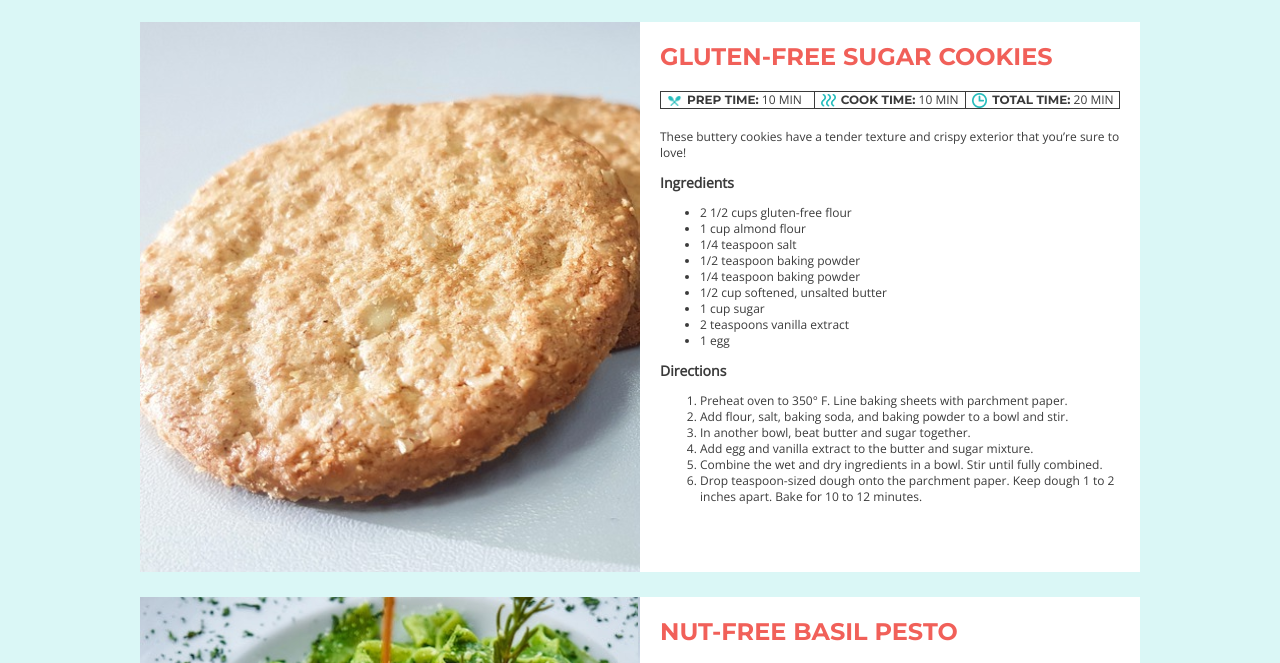
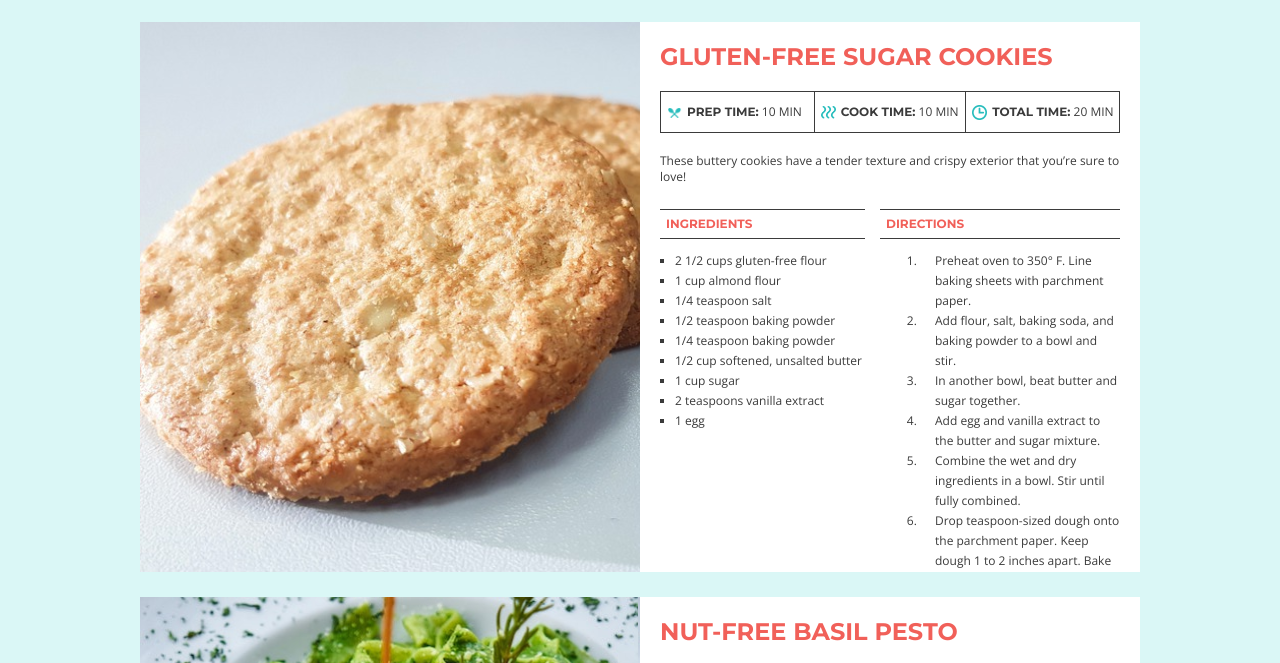
Before and after one commit to cristalcodes/recipe-cards, a plain HTML site: page index.html in a window 1280 px wide. Shown: the part 99-762 px from the top of the page. Drawn offline with nearby package versions, Linux system fonts and the light colour scheme.

Commit message:
Finishes the recipe cards challenge

```diff
--- a/css/style.css
+++ b/css/style.css
@@ -65,7 +65,7 @@ main {
 .time {
   margin-bottom: 20px;
   border: 1px solid #3B3B3B;
-  overflow: hidden;
+  overflow: auto;
 }
 
 .time div {
@@ -95,7 +95,7 @@ main {
 }
 
 .time-details {
-  display: inline;
+  display: inline-block;
 }
 
 
@@ -113,3 +113,42 @@ main {
   background-image: url("../img/watermelon-salad.jpg");
   background-size: contain;
 }
+
+.columns {
+  overflow: auto;
+}
+
+.directions {
+  float: left;
+  width: 240px;
+}
+
+.ingredients {
+  float: left;
+  width: 205px;
+  margin-right: 15px;
+}
+
+.recipe h3 {
+  padding: 6px;
+  border-width: 1px 0;
+  border-style: solid;
+  border-color: #3B3B3B;
+  text-transform: uppercase;
+  color: #F16059;
+  font-family: 'Montserrat', sans-serif;
+  font-weight: bold;
+  font-size: 12px;
+}
+
+.ingredients ul {
+  padding-left: 15px;
+  line-height: 20px;
+  list-style-type: square;
+}
+
+
+.directions ol li {
+  padding-left: 15px;
+  line-height: 20px;
+}
```
